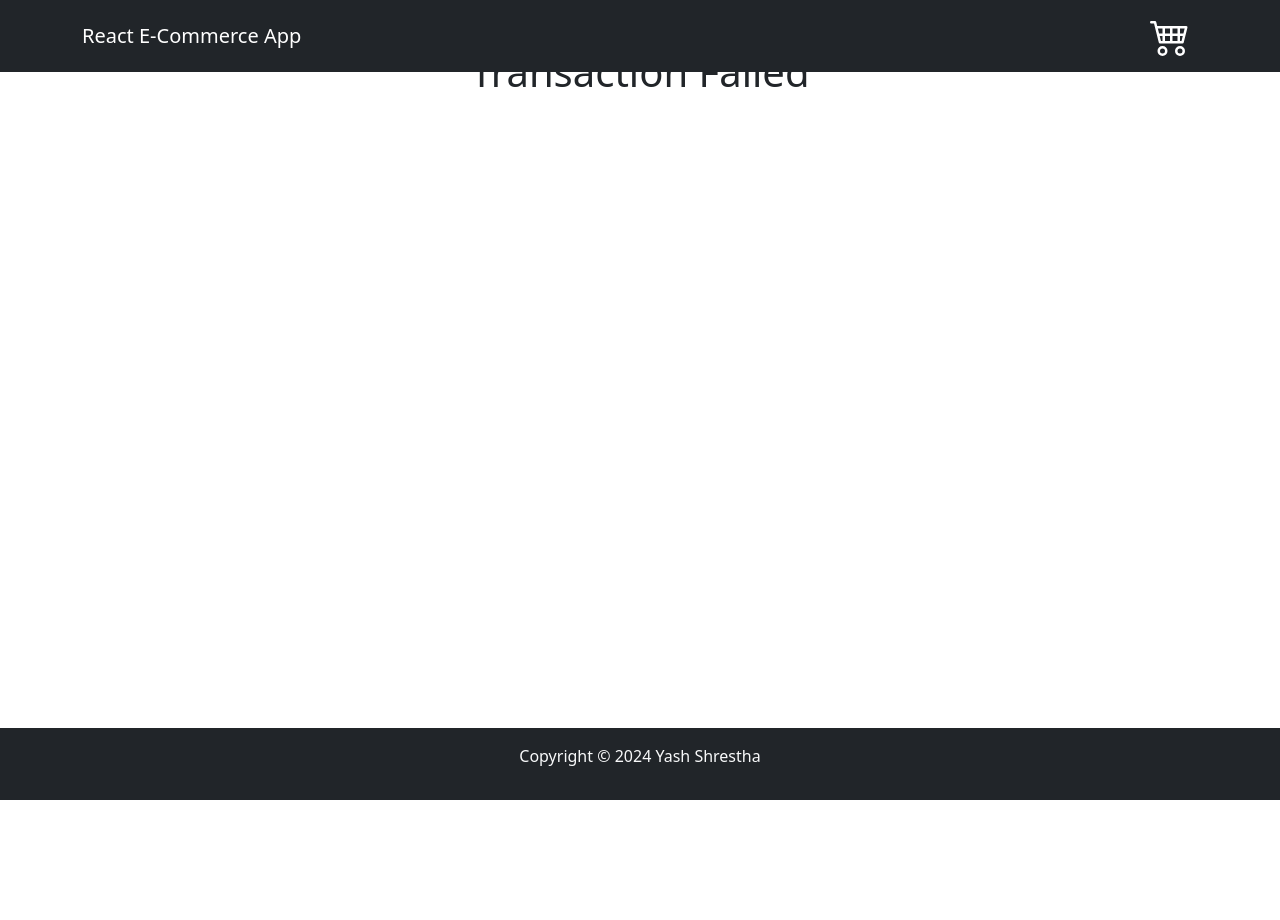
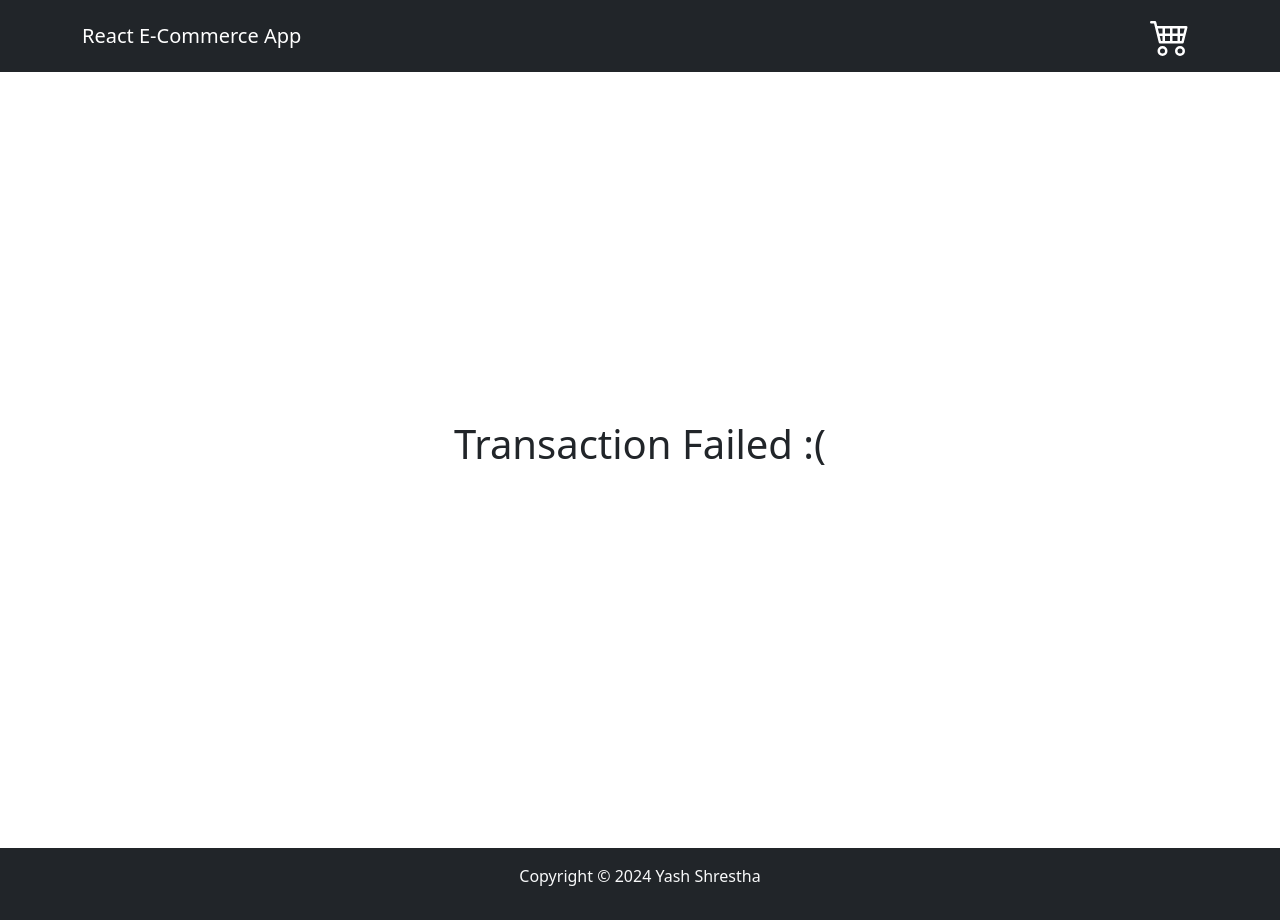
Before and after one commit to yashcrest/React-E-Commerce, a React (Vite) app: page /failed in a window 1280 px wide. Before the commit the page ends 800 px from the top, so only its background shows below. Built offline with nearby package versions, Linux system fonts and the light colour scheme.

Commit message:
fixed margin for success and failed pages

```diff
--- a/src/pages/Failed.jsx
+++ b/src/pages/Failed.jsx
@@ -1,7 +1,7 @@
 const Failed = () => {
   return (
-    <div className=" d-flex justify-content-center mt-5">
-      <h1>Transaction Failed</h1>
+    <div className=" d-flex align-items-center justify-content-center vh-100 mt-5">
+      <h1>Transaction Failed :(</h1>
     </div>
   );
 };
--- a/src/pages/Success.jsx
+++ b/src/pages/Success.jsx
@@ -1,6 +1,6 @@
 const Success = () => {
   return (
-    <div className=" d-flex justify-content-center mt-5">
+    <div className=" d-flex align-items-center justify-content-center vh-100 mt-5">
       <h1>Transaction successful!</h1>
     </div>
   );
```
